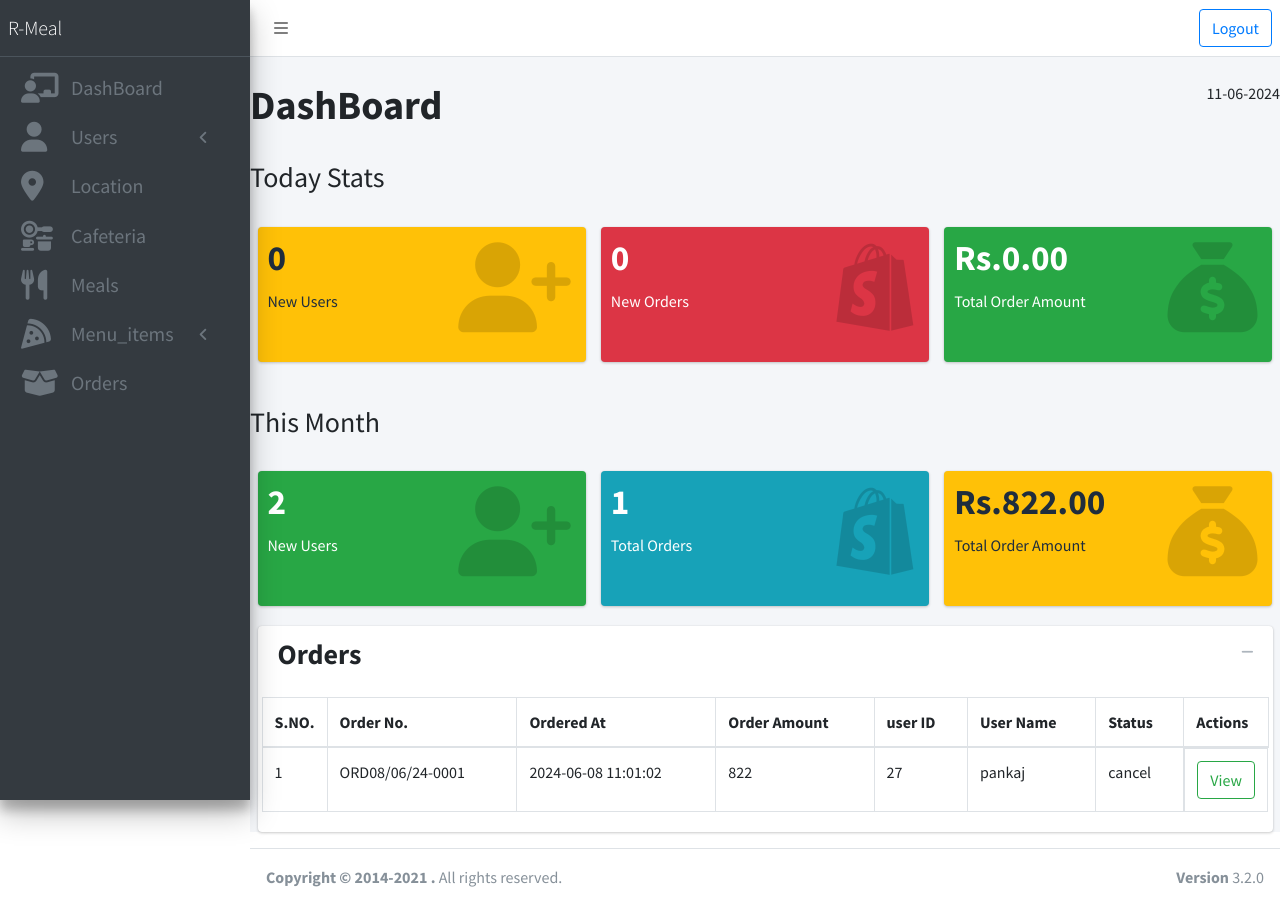
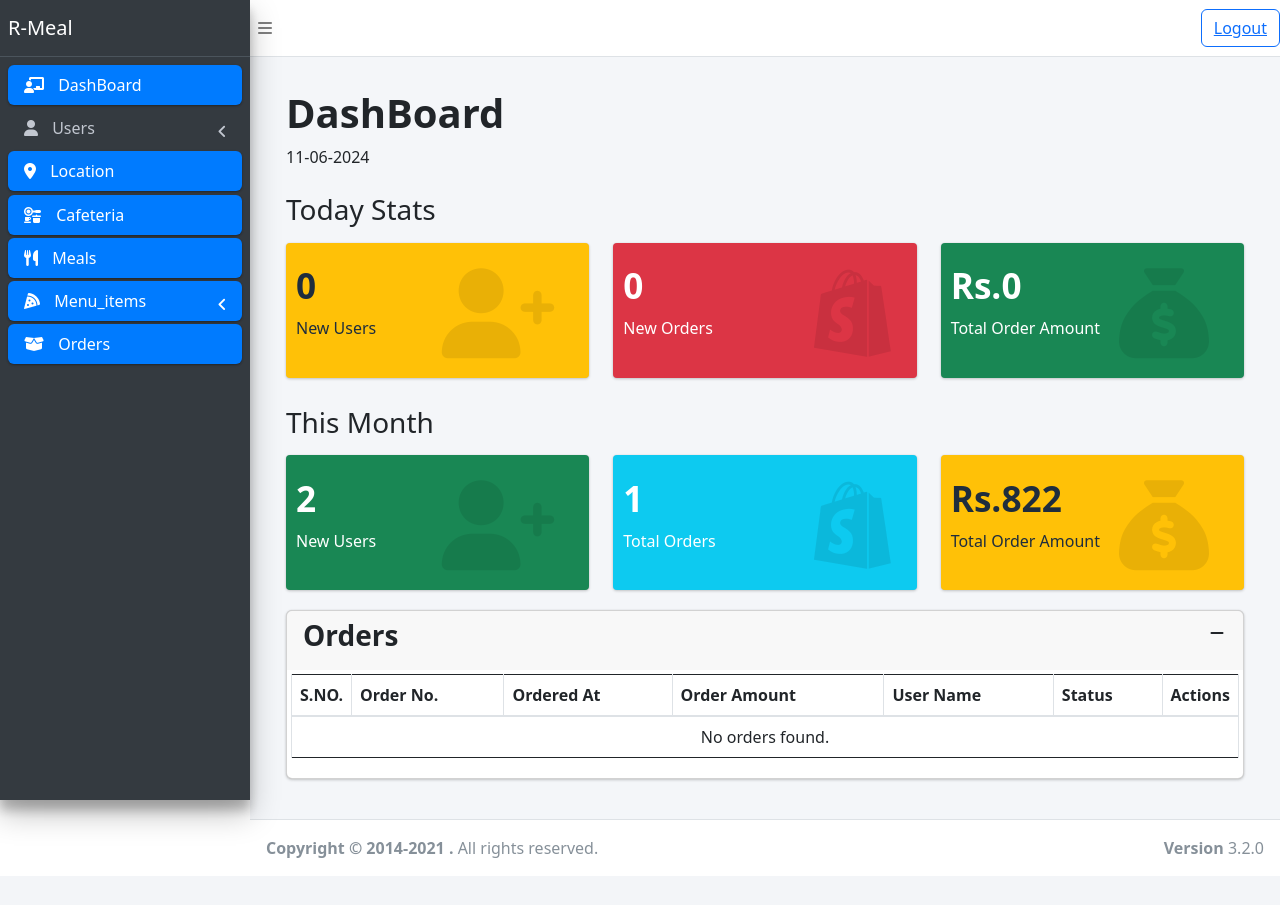
Before and after one commit to Devnaagar/Food_ordering-website, a CodeIgniter app: page /food_order/admin/dashboard in a window 1280 px wide. After the commit the page ends 858 px from the top, so only its background shows below. Run offline with CodeIgniter, Linux system fonts and the light colour scheme; a user stored in the database is signed in; data comes from the database, SQL or seed files in the repository; some libraries are stand-ins or nearby versions.

Commit message:
somechanges

```diff
--- a/application/controllers/admin/admin_login.php
+++ b/application/controllers/admin/admin_login.php
@@ -27,6 +27,8 @@
 
         if ($this->form_validation->run() == FALSE) {
             // die("here");
+            $this->session->set_flashdata('message', 'Try again');
+            $this->session->set_flashdata('message_type', 'danger');
 		    $this->template->load('admin-layout/admin_front-layout/default_layout', 'contents', 'frontend/admin_login');
         } else {
 
@@ -57,7 +59,6 @@
                 $this->session->set_userdata('admin_id', $admin['admin_id']);
                 redirect('admin/dashboard');
             } else {
-                $this->session->set_flashdata('error', 'Invalid login credentials');
                 redirect('admin');
             }
         }
@@ -73,8 +74,11 @@
             $data['total_users'] = $this->food_order->count_users_current_month();
             $data['total_amount_today'] = $this->food_order->total_amount_today();
             $data['total_amount_current_month'] = $this->food_order->total_amount_current_month();
-            $data['orders'] = $this->food_order->get_all_order();
+            $data['orders'] = $this->food_order->get_today_order();
             $data['order_number'] = $this->food_order->generate_order_number();
+            $this->session->set_flashdata('message', 'Login successfully');
+            $this->session->set_flashdata('message_type', 'primary');
+            $this->session->set_userdata('message_timestamp', time() + 2);
             $this->template->load('admin-layout/default_layout', 'contents', 'frontend/dashboard', $data);
 
         } else{
--- a/application/controllers/admin/orders.php
+++ b/application/controllers/admin/orders.php
@@ -57,6 +57,9 @@
     }
 
     public function invoice_page($order_id){
+        if (!$this->session->userdata('admin_id')) {
+            redirect('admin');
+        }
         // $data['address']=$this->food_order->get_address();
         $data['information']=$this->food_order->get_invoice_address($order_id);
         // print_r($data);die;
--- a/application/models/food_order.php
+++ b/application/models/food_order.php
@@ -270,14 +270,15 @@
 
 
     public function get_invoice_address($order_id){
-        $this->db->where('order_id', $order_id);
         $this->db->select('orders.order_id,orders.order_no,orders.order_amt,orders.order_at,delivery_address.deli_id,delivery_address.user_name,delivery_address.user_mobile,delivery_address.house_no,delivery_address.landmark,delivery_address.street,delivery_address.pincode,locations.loca_name,cafeteria.caf_name,meals.meal_name,orders.status');
         $this->db->from('orders');
-        $this->db->join('delivery_address', 'orders.user_refer=delivery_address.user_id_ref');
-        $this->db->join('locations', 'orders.loc_id_ref=locations.id');
-        $this->db->join('cafeteria', 'orders.caf_id_ref=cafeteria.caf_id');
-        $this->db->join('meals', 'orders.meal_id_ref=meals.meal_id');
+        $this->db->join('delivery_address', 'orders.user_refer=delivery_address.user_id_ref','left');
+        $this->db->join('locations', 'orders.loc_id_ref=locations.id','left');
+        $this->db->join('cafeteria', 'orders.caf_id_ref=cafeteria.caf_id','left');
+        $this->db->join('meals', 'orders.meal_id_ref=meals.meal_id','left');
+        $this->db->where('orders.order_id', $order_id);
         $query = $this->db->get();
+        // echo $this->db->last_query();exit;
         return $query->row_array();
         // print_r($query);die;
 
@@ -324,6 +325,18 @@
         return $query->row()->order_amt;
     }
 
+    public function get_today_order() {
+        $this->db->select('orders.order_id,orders.order_no,orders.order_amt,orders.order_at,users.user_id,users.name,orders.status');
+        $this->db->from('orders');
+        $this->db->join('users', 'orders.user_refer=users.user_id ');
+        $this->db->where('DATE(order_at)', 'CURDATE()', FALSE);
+        $this->db->where('MONTH(order_at)', 'MONTH(CURDATE())', FALSE);
+        $this->db->where('YEAR(order_at)', 'YEAR(CURDATE())', FALSE);
+        $query = $this->db->get();
+        return $query->result_array();
+
+    }
+
     public function generate_order_number() {
         $this->db->select('COUNT(order_id) as order_count');
         $this->db->where('DATE(order_at)', 'CURDATE()', FALSE);
--- a/application/views/Layouts/admin-layout/admin_front-layout/default_layout.php
+++ b/application/views/Layouts/admin-layout/admin_front-layout/default_layout.php
@@ -24,7 +24,7 @@
 </head>
 <body>
     <nav class="navbar navbar-expand-lg navbar-dark bg-dark">
-        <a class="navbar-brand" href="#" >Re-MEAL</a>
+        <a class="navbar-brand" href="#" >R-MEAL</a>
     </nav>
 
     <div class="content d-flex justify-content-center align-items-center">
--- a/application/views/Layouts/admin-layout/header.php
+++ b/application/views/Layouts/admin-layout/header.php
@@ -1,7 +1,7 @@
  <!-- Navbar -->
  <nav class="main-header navbar navbar-expand navbar-white navbar-light">
     <!-- Left navbar links -->
-    <ul class="navbar-nav">
+    <ul class="navbar-nav rounded-4">
       <li class="nav-item">
         <a class="nav-link" data-widget="pushmenu" href="#" role="button"><i class="fas fa-bars"></i></a>
       </li>
--- a/application/views/Layouts/admin-layout/sidebar.php
+++ b/application/views/Layouts/admin-layout/sidebar.php
@@ -1,135 +1,151 @@
-<!-- Main Sidebar Container -->
-
+<!DOCTYPE html>
+<html lang="en">
+<head>
+  <meta charset="UTF-8">
+  <meta name="viewport" content="width=device-width, initial-scale=1.0">
+  <link rel="stylesheet" href="https://stackpath.bootstrapcdn.com/bootstrap/5.3.0/css/bootstrap.min.css">
+  <link rel="stylesheet" href="https://cdnjs.cloudflare.com/ajax/libs/font-awesome/6.0.0-beta3/css/all.min.css">
   <style>
-
-  /* .icon_box{
-    height: 40px;
-    width: 60px;
-    z-index: 999;
-    background-color: white;
-    padding: 2px;
-    display: flex;
-    justify-content: center;
-    align-items: center;
-    border-radius: 50%;
-  } */
-  /* .icon_box::before{
-    color: darkgray;
-  } */
-
-  .right{
-    /* text-align: end; */
+    .right {
       margin-top: 5px;
       display: flex;
       justify-content: end;
       align-items: center;
     }
-  .right::before{
-    /* margin-right: 0px; */
+    .right::before {
       font-size: 15px;
-
+    }
+    .nav-link.active {
+      background-color: #007bff;
+      color: white;
+    }
+    .fa-solid{
+      margin-right: 10px;
     }
   </style>
-
-<link rel="stylesheet" href="<?php echo base_url(); ?>assets/admin/dist/css/style.css">
-
+</head>
+<body>
   <aside class="main-sidebar sidebar-dark-primary elevation-4">
-    <!-- Brand Logo -->
     <a href="index3.html" class="brand-link">
-      <!-- <img src="dist/img/AdminLTELogo.png" alt="AdminLTE Logo" class="brand-image img-circle elevation-3" style="opacity: .8"> -->
       <span class="brand-text font-weight-light">R-Meal</span>
     </a>
-
-
-      <!-- Sidebar Menu -->
+    <div class="sidebar">
       <nav class="mt-2">
         <ul class="nav nav-pills nav-sidebar flex-column" data-widget="treeview" role="menu" data-accordion="false">
-          <!-- Add icons to the links using the .nav-icon class
-               with font-awesome or any other icon font library -->
-          <li class="nav-item menu-open">
-
           <li class="nav-item">
-              <a href="<?php echo base_url(); ?>admin/dashboard" class="nav-link nav-link1">
+            <a href="<?php echo base_url(); ?>admin/dashboard" class="nav-link nav_link_3" id="dashboard">
               <i class="fa-solid fa-chalkboard-user icon_box"></i>
               <p>DashBoard</p>
             </a>
           </li>
-            <!-- <ul class="nav nav-treeview"> -->
-
           <li class="nav-item">
-                <a href="<?php echo base_url(); ?>admin/users/lists#" class="nav-link nav-link1">
+            <a href="<?php echo base_url(); ?>admin/users/lists#" class="nav-link nav_link_3" id="users">
               <i class="fa-solid fa-user icon_box"></i>
-                  <p>
-                    Users
-                  </p>
-                  <i class="right fas fa-angle-left"></i>
-                </a>
-                <ul class="nav nav-treeview">
-                  <li class="nav-item">
-                    <a href="<?php echo base_url(); ?>admin/dashboard/new_user" class="nav-link nav-link2">
-                      <i class="fa-solid fa-user-plus "></i>
-                      <p>Add New Users</p>
-                    </a>
-                  </li>
-                  <li class="nav-item">
-                    <a href="<?php echo base_url(); ?>admin/dashboard/user_list" class="nav-link nav-link2">
-                      <i class="fa-solid fa-table "></i>
-                      <p>User's Table</p>
-                    </a>
-                  </li>
-                </ul>
-              </li>
-              <li class="nav-item">
-                <a href="<?php echo base_url(); ?>admin/dashboard/locations" class="nav-link nav-link1">
-                  <i class="fa-solid fa-location-dot icon_box"></i>
-                  <p>Location</p>
-                </a>
-              </li>
-              <li class="nav-item">
-                <a href="<?php echo base_url(); ?>admin/dashboard/cafeteria" class="nav-link nav-link1">
-                  <i class="fa-solid fa-kitchen-set icon_box"></i>
-                  <p>Cafeteria</p>
-                </a>
-              </li>
-              <li class="nav-item">
-                <a href="<?php echo base_url(); ?>admin/dashboard/meals" class="nav-link nav-link1">
-                <i class="fa-solid fa-utensils icon_box"></i>
-                  <p>Meals</p>
-                </a>
-              </li>
-              <li class="nav-item">
-                <a href="<?php echo base_url(); ?>admin/dashboard/menu" class="nav-link nav-link1">
-                  <i class="fa-solid fa-pizza-slice icon_box"></i>
-                  <p>
-                    Menu_items
+              <p>Users
                 <i class="right fas fa-angle-left"></i>
               </p>
 
             </a>
             <ul class="nav nav-treeview">
               <li class="nav-item">
-                    <a href="<?php echo base_url(); ?>admin/dashboard/menu" class="nav-link nav-link2">
-                      <i class="fa-solid fa-user-plus "></i>
-                      <p>Add New Dish</p>
+                <a href="<?php echo base_url(); ?>admin/dashboard/new_user" class="nav-link nav_link_3" id="new_user">
+
+                  <p class="ml-5">Add New Users</p>
                 </a>
               </li>
               <li class="nav-item">
-                    <a href="<?php echo base_url(); ?>admin/dashboard/menu_list" class="nav-link nav-link2">
-                      <i class="fa-solid fa-table "></i>
-                      <p>Menu Items List</p>
+                <a href="<?php echo base_url(); ?>admin/dashboard/user_list" class="nav-link nav_link_3" id="user_list">
+
+                  <p class="ml-5">User's Table</p>
                 </a>
               </li>
             </ul>
           </li>
           <li class="nav-item">
-                <a href="<?php echo base_url(); ?>admin/dashboard/orders" class="nav-link nav-link1">
+            <a href="<?php echo base_url(); ?>admin/dashboard/locations" class="nav-link nav_link_3" id="locations">
+              <i class="fa-solid fa-location-dot icon_box"></i>
+              <p>Location</p>
+            </a>
+          </li>
+          <li class="nav-item">
+            <a href="<?php echo base_url(); ?>admin/dashboard/cafeteria" class="nav-link nav_link_3" id="cafeteria">
+              <i class="fa-solid fa-kitchen-set icon_box"></i>
+              <p>Cafeteria</p>
+            </a>
+          </li>
+          <li class="nav-item">
+            <a href="<?php echo base_url(); ?>admin/dashboard/meals" class="nav-link nav_link_3" id="meals">
+              <i class="fa-solid fa-utensils icon_box"></i>
+              <p>Meals</p>
+            </a>
+          </li>
+          <li class="nav-item">
+            <a href="<?php echo base_url(); ?>admin/dashboard/menu" class="nav-link nav_link_3" id="menu">
+              <i class="fa-solid fa-pizza-slice icon_box"></i>
+              <p>
+                Menu_items
+                <i class="right fas fa-angle-left"></i>
+              </p>
+            </a>
+            <ul class="nav nav-treeview">
+              <li class="nav-item">
+                <a href="<?php echo base_url(); ?>admin/dashboard/menu" class="nav-link nav_link_3" id="add_dish">
+
+                  <p class="ml-5">Add New Dish</p>
+                </a>
+              </li>
+              <li class="nav-item">
+                <a href="<?php echo base_url(); ?>admin/dashboard/menu_list" class="nav-link nav_link_3" id="menu_list">
+
+                  <p class="ml-5">Menu Items List</p>
+                </a>
+              </li>
+            </ul>
+          </li>
+          <li class="nav-item">
+            <a href="<?php echo base_url(); ?>admin/dashboard/orders" class="nav-link nav_link_3" id="orders">
               <i class="fa-solid fa-box-open icon_box"></i>
               <p>Orders</p>
             </a>
           </li>
-        </li>
+        </ul>
       </nav>
-      <!-- /.sidebar-menu -->
     </div>
-    <!-- /.sidebar -->
   </aside>
+
+  <script src="https://code.jquery.com/jquery-3.6.0.min.js"></script>
+  <script src="https://stackpath.bootstrapcdn.com/bootstrap/5.3.0/js/bootstrap.bundle.min.js"></script>
+  <script>
+    $(document).ready(function() {
+      // Check localStorage for the active link
+      var activeLink = localStorage.getItem('activeLink');
+
+      if (activeLink) {
+        $('.nav_link_3').removeClass('active');
+        $('#' + activeLink).addClass('active');
+      } else {
+        // Set the current page as active if no active link is stored
+        var path = window.location.pathname;
+        $('.nav_link_3').each(function() {
+          if ($(this).attr('href').includes(path)) {
+            $(this).addClass('active');
+            localStorage.setItem('activeLink', $(this).attr('id'));
+          }
+        });
+      }
+
+      $('.nav_link_3').on('click', function() {
+        // Remove 'active' class from all nav-links
+        $('.nav_link_3').removeClass('active');
+
+        // Add 'active' class to the clicked nav-link
+        $(this).addClass('active');
+
+        // Store the id of the active link in localStorage
+        var id = $(this).attr('id');
+        localStorage.setItem('activeLink', id);
+      });
+    });
+  </script>
+</body>
+</html>
--- a/application/views/backend/menu_item/menu_list.php
+++ b/application/views/backend/menu_item/menu_list.php
@@ -2,7 +2,7 @@
     // echo "<pre>";print_r($items);die;
 ?>
 
-<section class="content-header">
+<section class="content-header px-4">
       <div class="container-fluid">
         <div class="row mb-2">
           <div class="col-sm-6">
@@ -13,7 +13,7 @@
     </section>
 
     <!-- Main content -->
-    <section class="content">
+    <section class="content px-4">
       <div class="container-fluid">
         <div class="row">
           <div class="col-md-12">
--- a/application/views/backend/user/add.php
+++ b/application/views/backend/user/add.php
@@ -1,4 +1,4 @@
-    <section class="content-header">
+    <section class="content-header px-4">
       <div class="container-fluid">
         <div class="row mb-2">
           <div class="col-sm-6">
@@ -7,7 +7,7 @@
         </div>
       </div>
     </section>
-    <section class="content">
+    <section class="content px-4">
       <div class="container-fluid">
         <div class="row">
           <div class="col-md-12">
--- a/application/views/frontend/dashboard.php
+++ b/application/views/frontend/dashboard.php
@@ -1,54 +1,72 @@
+
   <style>
-    .box_border{
+    .box_border {
       border: 2px solid black;
       box-shadow: 2px 3px 5px black;
-
       padding: 10px;
       height: 150px;
       display: flex;
       justify-content: center;
       align-items: center;
     }
-    .small-box{
+    .small-box {
       height: 135px;
+      display: flex;
+      flex-direction: column;
+      justify-content: center;
+      position: relative;
     }
-    .card-header::after{
+    .small-box .icon {
+      top: 10px;
+      right: 10px;
+      font-size: 50px;
+      position: absolute;
+      opacity: 0.6;
+      transition: all 0.3s ease-in-out;
+    }
+    .small-box:hover .icon {
+      opacity: 0.6;
+    }
+    .card-header::after {
       display: none;
     }
-    @media (max-width:480px){
-        .box_border{
+    @media (max-width: 480px) {
+      .box_border {
         margin-top: 10px;
       }
-        .sub_gap{
+      .sub_gap {
         padding: 10px;
       }
-        .sub_gap1{
+      .sub_gap1 {
         margin: 7px;
       }
+      .small-box .icon {
+        position: relative;
+        opacity: 0.6;
+        font-size: 40px;
       }
-    @media (min-width:481px) and (max-width:991px){
-        .box_border{
+    }
+    @media (min-width: 481px) and (max-width: 991px) {
+      .box_border {
         margin-top: 10px;
       }
     }
   </style>
-<section>
-    <div class="container">
-        <br>
-        <div class="row justify-content-between sub_gap">
+
+  <section class="content p-4">
+    <div class="container-fluid">
+      <div class="row justify-content-between sub_gap my-2">
         <h1><b>DashBoard</b></h1>
         <p><?php echo date("d-m-Y")?></p>
-        </div><br>
-        <div class="row sub_gap">
-            <h3> Today Stats  </h3>
-        </div><br>
-        <div class="row sub_gap">
-            <div class="col-lg-4 col-6">
-                <!-- small box -->
+      </div>
+      <div class="row sub_gap my-2">
+        <h3> Today Stats </h3>
+      </div>
+      <div class="row sub_gap my-2">
+        <div class="col-lg-4 col-md-6 col-sm-6 col-12">
           <div class="small-box bg-warning">
             <div class="inner">
               <h3><?php echo $total_users_today; ?></h3>
-
               <p>New Users</p>
             </div>
             <div class="icon">
@@ -56,12 +74,10 @@
             </div>
           </div>
         </div>
-            <div class="col-lg-4 col-6">
-                <!-- small box -->
+        <div class="col-lg-4 col-md-6 col-sm-6 col-12">
           <div class="small-box bg-danger">
             <div class="inner">
               <h3><?php echo $total_orders_today; ?></h3>
-
               <p>New Orders</p>
             </div>
             <div class="icon">
@@ -69,12 +85,10 @@
             </div>
           </div>
         </div>
-            <div class="col-lg-4 col-6">
-                <!-- small box -->
+        <div class="col-lg-4 col-md-6 col-sm-6 col-12">
           <div class="small-box bg-success">
             <div class="inner">
-                    <h3>Rs.<?php echo number_format($total_amount_today, 2); ?></h3>
-
+              <h3>Rs.<?php echo number_format($total_amount_today); ?></h3>
               <p>Total Order Amount</p>
             </div>
             <div class="icon">
@@ -82,19 +96,15 @@
             </div>
           </div>
         </div>
-
-          <!-- ./col -->
-        </div><br>
+      </div>
+      <div class="row sub_gap my-2">
+        <h3> This Month </h3>
+      </div>
       <div class="row sub_gap">
-            <h3> This Month  </h3>
-        </div><br>
-        <div class="row sub_gap">
-            <div class="col-lg-4 col-6">
-                <!-- small box -->
+        <div class="col-lg-4 col-md-6 col-sm-6 col-12">
           <div class="small-box bg-success">
             <div class="inner">
               <h3><?php echo $total_users; ?></h3>
-
               <p>New Users</p>
             </div>
             <div class="icon">
@@ -102,12 +112,10 @@
             </div>
           </div>
         </div>
-            <div class="col-lg-4 col-6">
-                <!-- small box -->
+        <div class="col-lg-4 col-md-6 col-sm-6 col-12">
           <div class="small-box bg-info">
             <div class="inner">
               <h3><?php echo $total_orders; ?></h3>
-
               <p>Total Orders</p>
             </div>
             <div class="icon">
@@ -115,12 +123,10 @@
             </div>
           </div>
         </div>
-            <div class="col-lg-4 col-6">
-                <!-- small box -->
+        <div class="col-lg-4 col-md-6 col-sm-6 col-12">
           <div class="small-box bg-warning">
             <div class="inner">
-                    <h3>Rs.<?php echo number_format($total_amount_current_month, 2); ?></h3>
-
+              <h3>Rs.<?php echo number_format($total_amount_current_month); ?></h3>
               <p>Total Order Amount</p>
             </div>
             <div class="icon">
@@ -128,20 +134,16 @@
             </div>
           </div>
         </div>
-          <!-- ./col -->
       </div>
       <div class="card sub_gap1">
         <div class="card-header border-transparent d-flex justify-content-between">
-                    <h3 ><b>Orders</b></h3>
-
-                    <div class="card-tools ">
+          <h3><b>Orders</b></h3>
+          <div class="card-tools">
             <button type="button" class="btn btn-tool" data-card-widget="collapse">
               <i class="fas fa-minus"></i>
             </button>
-
           </div>
         </div>
-                <!-- /.card-header -->
         <div class="card-body p-1" style="display: block;">
           <div class="table-responsive">
             <table class="table table-bordered">
@@ -151,7 +153,7 @@
                   <th>Order No.</th>
                   <th>Ordered At</th>
                   <th>Order Amount</th>
-                                            <th>user ID</th>
+
                   <th>User Name</th>
                   <th>Status</th>
                   <th style="width: 50px">Actions</th>
@@ -171,7 +173,6 @@
                       <td><?php echo $order['order_no']; ?></td>
                       <td><?php echo $order['order_at']?></td>
                       <td><?php echo $order['order_amt']?></td>
-                                                    <td><?php echo $order['user_id']?></td>
                       <td><?php echo $order['name']?></td>
                       <td><?php echo $order['status']?></td>
                       <td class="d-flex justify-content-around">
@@ -181,14 +182,46 @@
                   <?php endforeach; ?>
                 <?php else: ?>
                   <tr>
-                                                <td colspan="7" class="text-center">No users found.</td>
+                    <td colspan="7" class="text-center">No orders found.</td>
                   </tr>
                 <?php endif; ?>
               </tbody>
             </table>
           </div>
         </div>
-
       </div>
     </div>
   </section>
+  <script src="https://code.jquery.com/jquery-3.6.0.min.js"></script>
+  <script src="https://stackpath.bootstrapcdn.com/bootstrap/5.3.0/js/bootstrap.bundle.min.js"></script>
+
+
+  <div aria-live="polite" aria-atomic="true" style="position: relative;">
+    <div style="position: fixed; top: 1rem; left: 50%; transform: translateX(-50%); z-index: 9999;">
+      <div class="toast" id="successToast" role="alert" aria-live="assertive" aria-atomic="true" data-delay="2000">
+        <div class="toast-header bg-primary text-white">
+          <strong class="mr-auto">Notification</strong>
+          <button type="button" class="ml-2 mb-1 close text-white" data-dismiss="toast" aria-label="Close">
+            <span aria-hidden="true">&times;</span>
+          </button>
+        </div>
+        <div class="toast-body">
+          <?php echo $this->session->flashdata('message'); ?>
+        </div>
+      </div>
+    </div>
+ </div>
+
+ <script>
+   $(document).ready(function(){
+     // Check if there's a flashdata message and show the toast
+     <?php if($this->session->flashdata('message')): ?>
+        var messageType = "<?php echo $this->session->flashdata('message_type'); ?>";
+        if (messageType === 'primary') {
+            $('#successToast .toast-header').addClass('bg-primary text-white');
+            $('#successToast .close').addClass('text-white');
+        }
+        $('#successToast').toast('show');
+     <?php endif; ?>
+   });
+</script>
```
Also changed, not shown: application/views/backend/cafeteria/cafe_data.php (+4 -4 lines), application/views/backend/location/add1.php (+5 -5 lines), application/views/backend/meals/meals.php (+4 -4 lines), application/views/backend/menu_item/items.php (+28 -15 lines), application/views/backend/orders/invoice.php (+11 -13 lines), application/views/backend/orders/order_user.php (+4 -5 lines), application/views/backend/user/list.php (+4 -4 lines), application/views/frontend/admin_login.php (+61 -1 lines), application/views/frontend/user_view/user_login.php (+59 -1 lines). Lines whose indentation alone changed are shown as unchanged.
